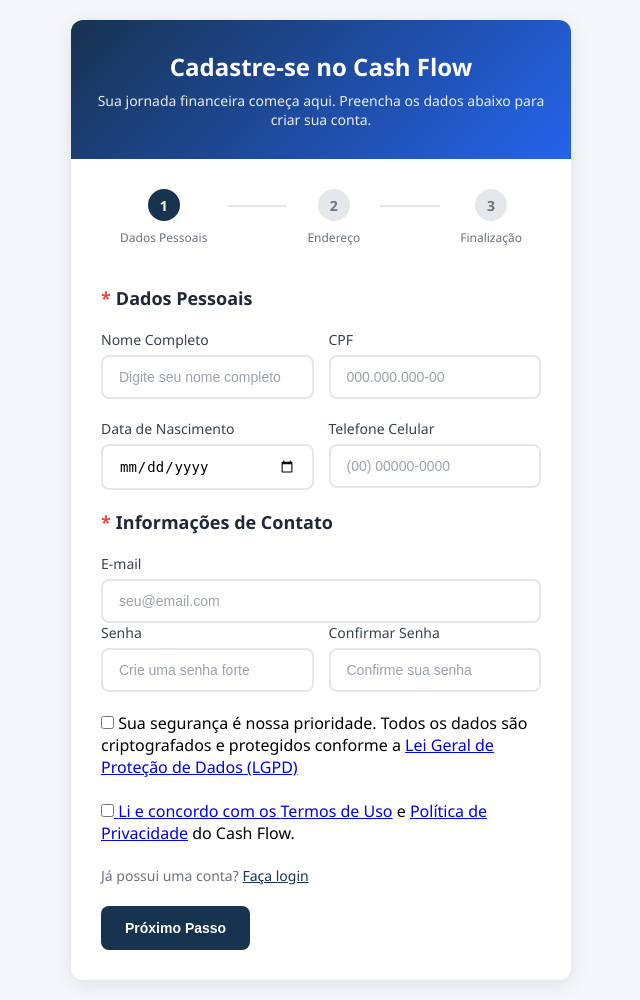
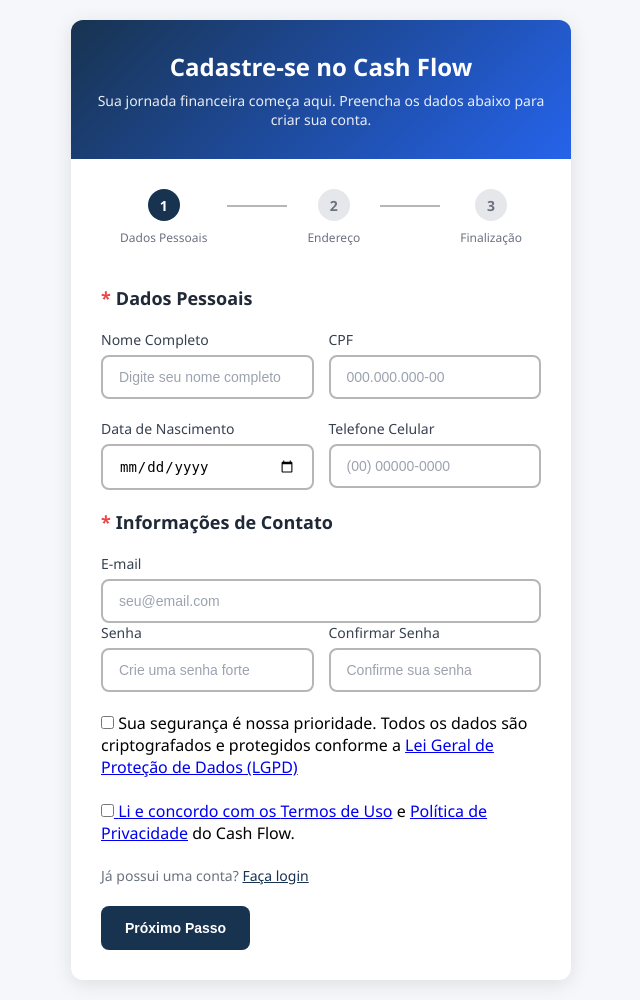
Before and after one commit to Daniel120305/CashFlow, a PHP site: page /dadospessoais.html in a window 1280 px wide. Shown: the whole page, without its empty margins (319-959 px from the left). Run offline with PHP 8.4, Linux system fonts and the light colour scheme.

Commit message:
Ajeitar bordas dos campos

```diff
--- a/CashFlow_Tela_Perfil/conexao.php
+++ b/CashFlow_Tela_Perfil/conexao.php
@@ -3,7 +3,7 @@ $host = "localhost";
 $usuario = "root";
 $senha = "";
 $banco = "cashflow";
-$port = 3307;
+$port = 3308;
 
 $conn = new mysqli($host, $usuario, $senha, $banco, $port);
 
--- a/CashFlow_Tela_de_Cadastro/dadospessoaisStyle.css
+++ b/CashFlow_Tela_de_Cadastro/dadospessoaisStyle.css
@@ -86,7 +86,7 @@ body {
 .step-connector {
     width: 60px;
     height: 2px;
-    background: #e5e7eb;
+    background: #b6b6b6;
     margin: 0 20px;
     margin-top: -24px;
 }
@@ -131,7 +131,7 @@ body {
 .form-group input {
     width: 100%;
     padding: 12px 16px;
-    border: 2px solid #e5e7eb;
+    border: 2px solid #b6b6b6;
     border-radius: 8px;
     font-size: 14px;
     transition: border-color 0.2s ease;
--- a/CashFlow_Tela_de_Cadastro/endereco.css
+++ b/CashFlow_Tela_de_Cadastro/endereco.css
@@ -95,7 +95,7 @@ body {
 .step-connector {
   width: 60px;
   height: 2px;
-  background: #e5e7eb;
+  background: #b6b6b6;
   margin: 0 20px;
   margin-top: -24px;
 }
@@ -140,7 +140,7 @@ body {
 .form-group input {
   width: 100%;
   padding: 12px 16px;
-  border: 2px solid #e5e7eb;
+  border: 2px solid #b6b6b6;
   border-radius: 8px;
   font-size: 14px;
   transition: border-color 0.2s ease;
@@ -190,7 +190,7 @@ body {
 .form-group select {
   width: 100%;
   padding: 12px 16px;
-  border: 2px solid #e5e7eb;
+  border: 2px solid #b6b6b6;
   border-radius: 8px;
   font-size: 14px;
   background: white;
--- a/CashFlow_Tela_de_Cadastro/finalizacao.css
+++ b/CashFlow_Tela_de_Cadastro/finalizacao.css
@@ -95,7 +95,7 @@ body {
 .step-connector {
     width: 60px;
     height: 2px;
-    background: #e5e7eb;
+    background: #b6b6b6;
     margin: 0 20px;
     margin-top: -24px;
 }
@@ -140,7 +140,7 @@ body {
 .form-group input {
     width: 100%;
     padding: 12px 16px;
-    border: 2px solid #e5e7eb;
+    border: 2px solid #b6b6b6;
     border-radius: 8px;
     font-size: 14px;
     transition: border-color 0.2s ease;
@@ -218,7 +218,7 @@ body {
 .form-group select {
     width: 100%;
     padding: 12px 16px;
-    border: 2px solid #e5e7eb;
+    border: 2px solid #b6b6b6;
     border-radius: 8px;
     font-size: 14px;
     background: white;
--- a/CashFlow_Tela_de_Login/conexao.php
+++ b/CashFlow_Tela_de_Login/conexao.php
@@ -3,7 +3,7 @@ $host = "localhost";
 $usuario = "root";
 $senha = "";
 $banco = "cashflow";
-$port = 3307;
+$port = 3308;
 
 $conn = new mysqli($host, $usuario, $senha, $banco, $port);
 
--- a/CashFlow_Tela_de_Login/loginStyle.css
+++ b/CashFlow_Tela_de_Login/loginStyle.css
@@ -206,7 +206,7 @@ body {
 .input-field {
     width: 100%;
     padding: 20px 20px 20px 20px;
-    border: 2px solid #e8ecf4;
+    border: 2px solid #b6b6b6;
     border-radius: 16px;
     font-size: 16px;
     background: #fafbfc;
@@ -302,7 +302,7 @@ body {
 .custom-checkbox {
     width: 20px;
     height: 20px;
-    border: 2px solid #d1d9e6;
+    border: 2px solid #b6b6b6;
     border-radius: 6px;
     margin-right: 10px;
     display: flex;
--- a/conexao.php
+++ b/conexao.php
@@ -3,7 +3,7 @@ $host = "localhost";
 $usuario = "root";
 $senha = "";
 $banco = "cashflow";
-$port = 3307;
+$port = 3308;
 
 $conn = new mysqli($host, $usuario, $senha, $banco, $port);
 
```
